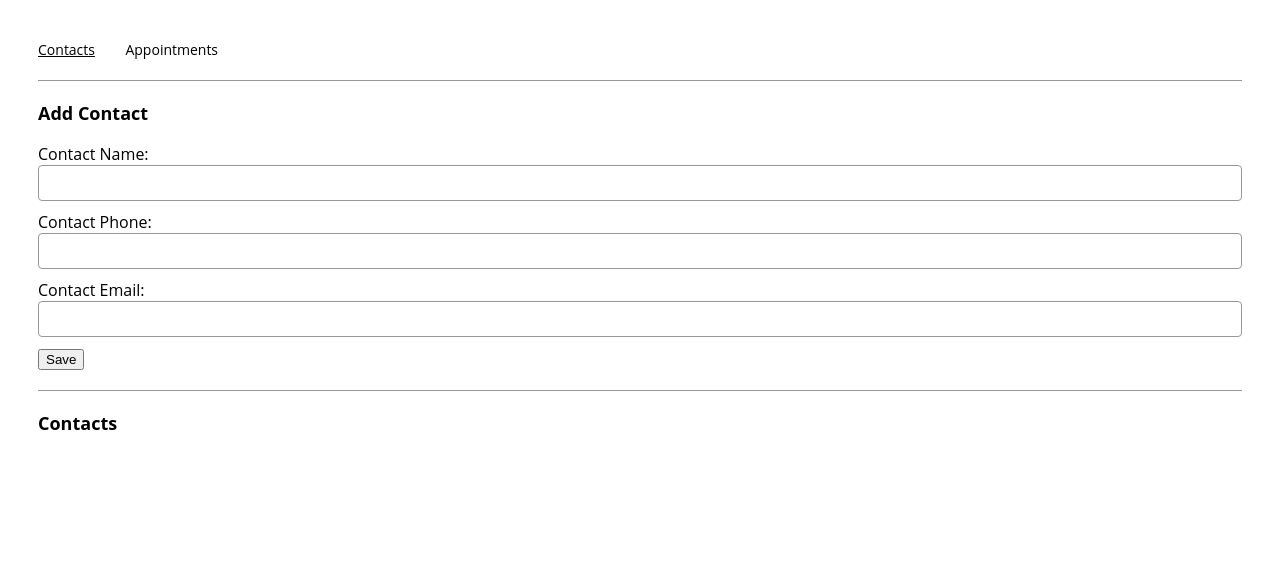
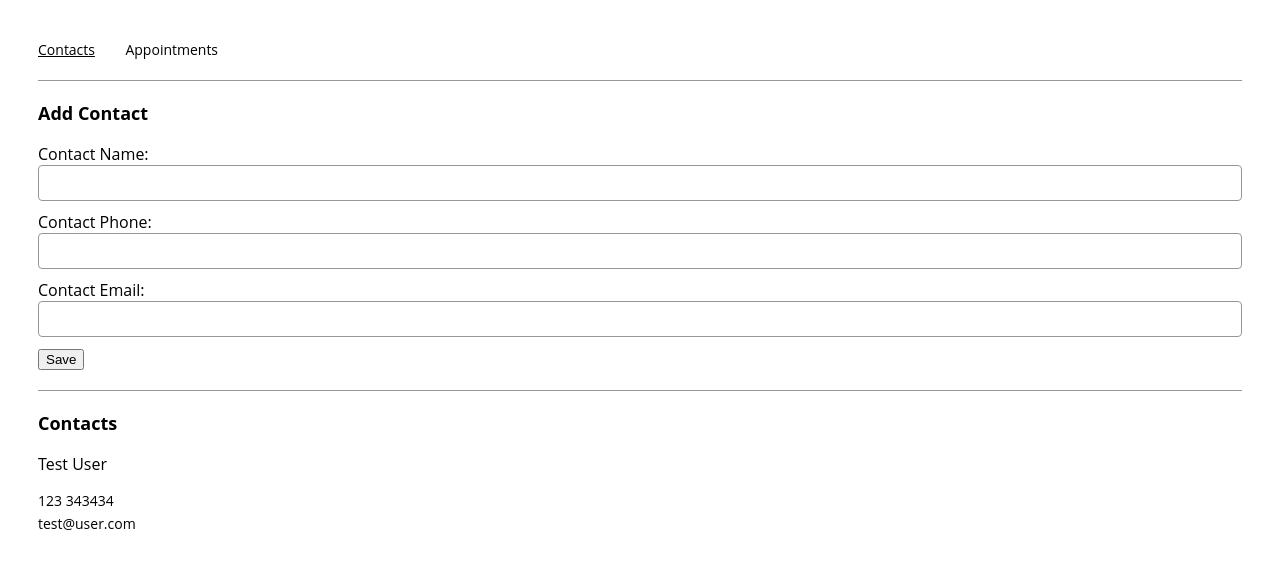
Before and after one commit to blatherdicer/codecademy_react_challenge, a React (Create React App) app: page /contacts in a window 1280 px wide. Shown: the top 568 px of the page. Built offline with nearby package versions, Linux system fonts and the light colour scheme.

Commit message:
at step 8.

```diff
--- a/src/App.js
+++ b/src/App.js
@@ -14,7 +14,12 @@ function App() {
     phoneNumber: '123 343434',
     email: 'test@user.com'
   }]);
-  const [appointments, setAppointments] = useState([]);
+  const [appointments, setAppointments] = useState([{
+    title: 'Test Appt',
+    contact: 'Test User',
+    date: '1 Jun 2023',
+    time: '8:00am'
+  }]);
 
   const ROUTES = {
     CONTACTS: "/contacts",
@@ -35,14 +40,15 @@ function App() {
     })
   };
 
-  const addAppointment = (title, contact, apptDateTime) => {
-    if (!(title && contact && apptDateTime)) {
+  const addAppointment = (title, contact, date, time) => {
+    if (!(title && contact && date && time)) {
       throw new Error('Add Appointment: Required parameters missing...')
     };
     const apptToAdd = {
       title: title,
       contact: contact,
-      apptDateTime: apptDateTime
+      date: date,
+      time: time
     };
     setAppointments((prevAppts) => {
       return ([...prevAppts, apptToAdd])
--- a/src/components/appointmentForm/AppointmentForm.js
+++ b/src/components/appointmentForm/AppointmentForm.js
@@ -20,6 +20,6 @@ export const AppointmentForm = ({
   };
 
   return (
-    AppointmentForm
+    <p>AppointmentForm</p>
   );
 };
--- a/src/components/contactForm/ContactForm.js
+++ b/src/components/contactForm/ContactForm.js
@@ -15,6 +15,9 @@ export const ContactForm = (props) => {
     setEmail,
     handleSubmit,
     isDuplicate} = props;
+
+
+  // TO DO: Fix phone number validation
 
   return (
     <form onSubmit={handleSubmit}>
--- a/src/components/tile/Tile.js
+++ b/src/components/tile/Tile.js
@@ -1,9 +1,21 @@
 import React from "react";
 
-export const Tile = () => {
+
+export const Tile = (props) => {
+
+  const item = props.item;
+
   return (
     <div className="tile-container">
-
+        {
+          Object.keys(item).map((property,i)=>{
+            return (
+                <p
+                  className={ i===0 ? 'tile-title' : 'tile'}
+                  key={i}>{item[property]}</p>
+              )
+          })
+        }
     </div>
   );
 };
--- a/src/components/tileList/TileList.js
+++ b/src/components/tileList/TileList.js
@@ -1,9 +1,13 @@
 import React from "react";
+import { Tile } from "../tile/Tile";
 
-export const TileList = () => {
+export const TileList = (props) => {
+
+  const items = props.tileItems;
+
   return (
     <div>
-
+        {items.map((item,index)=><Tile key={index} item={item} />)}
     </div>
   );
 };
--- a/src/containers/appointmentsPage/AppointmentsPage.js
+++ b/src/containers/appointmentsPage/AppointmentsPage.js
@@ -1,27 +1,65 @@
-import React from "react";
+import React, { useState } from "react";
+import { TileList } from "../../components/tileList/TileList";
+import { AppointmentForm } from "../../components/appointmentForm/AppointmentForm";
 
-export const AppointmentsPage = () => {
-  /*
-  Define state variables for
-  appointment info
-  */
+export const AppointmentsPage = (props) => {
+
+  const {appointments, contacts, addAppointment} = props;
+
+  const [title, setTitle] = useState("");
+  const [contact, setContact] = useState("");
+  const [date, setDate] = useState("");
+  const [time, setTime] = useState("");
+
+  const updateTitle = ({ target }) => {
+    setTitle(target.value);
+  };
+
+  const updateContact = ({target}) => {
+    setContact(target.value);
+  };
+
+  const updateDate = ({target}) => {
+    setDate(target.value);
+  };
+
+  const updateTime = ({target}) => {
+    setTime(target.value);
+  };
 
   const handleSubmit = (e) => {
     e.preventDefault();
-    /*
-    Add contact info and clear data
-    */
-
+      addAppointment(title, contact, date, time);
+    // Reset form fields
+    setTitle("");
+    setContact("");
+    setDate("");
+    setTime("");
   };
 
   return (
     <div>
       <section>
         <h2>Add Appointment</h2>
+        <AppointmentForm
+          title={title}
+          setTitle={updateTitle}
+          contact={contact}
+          setContact={updateContact}
+          date={date}
+          setDate={updateDate}
+          time={time}
+          setTime={updateTime}
+          contacts={contacts}
+          handleSubmit={handleSubmit}
+        />
       </section>
       <hr />
       <section>
         <h2>Appointments</h2>
+        <TileList
+          tileItems={appointments}
+        />
       </section>
     </div>
   );
--- a/src/containers/contactsPage/ContactsPage.js
+++ b/src/containers/contactsPage/ContactsPage.js
@@ -60,7 +60,7 @@ export const ContactsPage = (props) => {
       <section>
         <h2>Contacts</h2>
         <TileList
-          contacts={contacts}
+          tileItems={contacts}
         />
       </section>
     </div>
```
